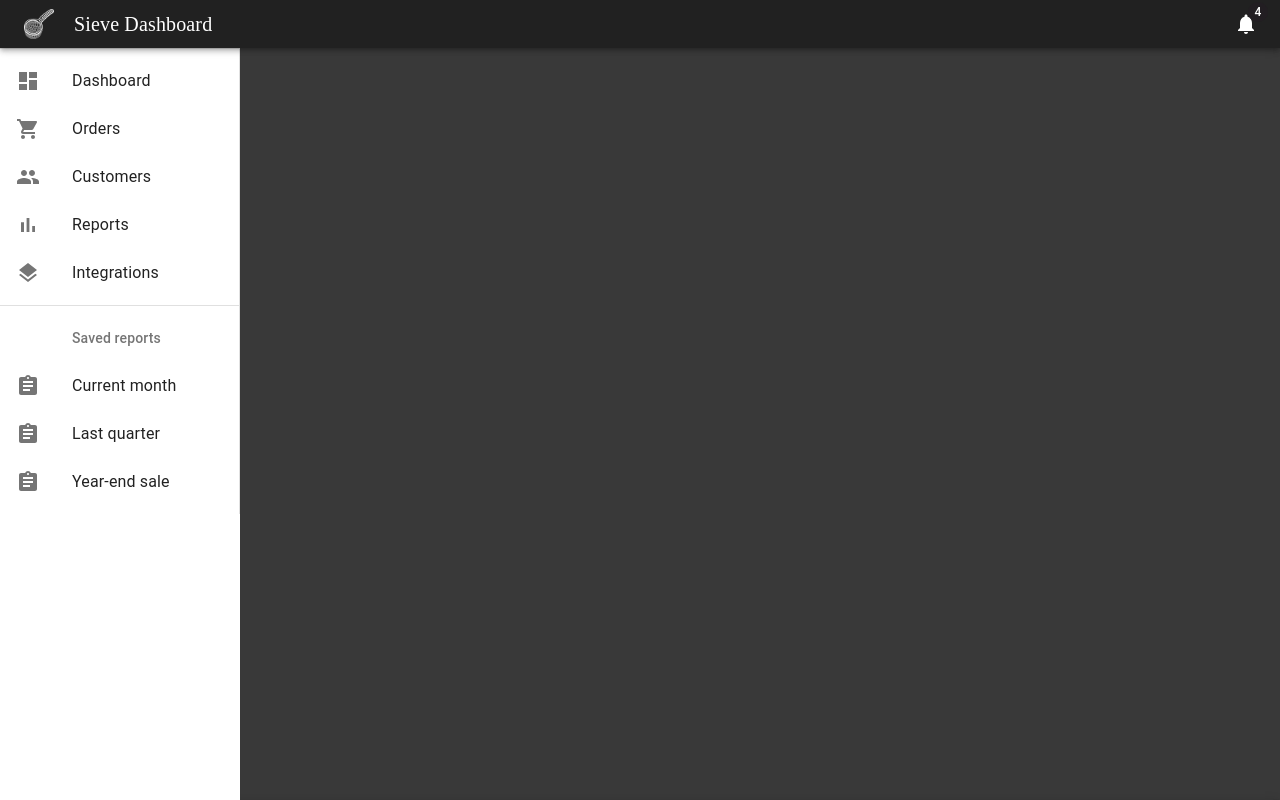
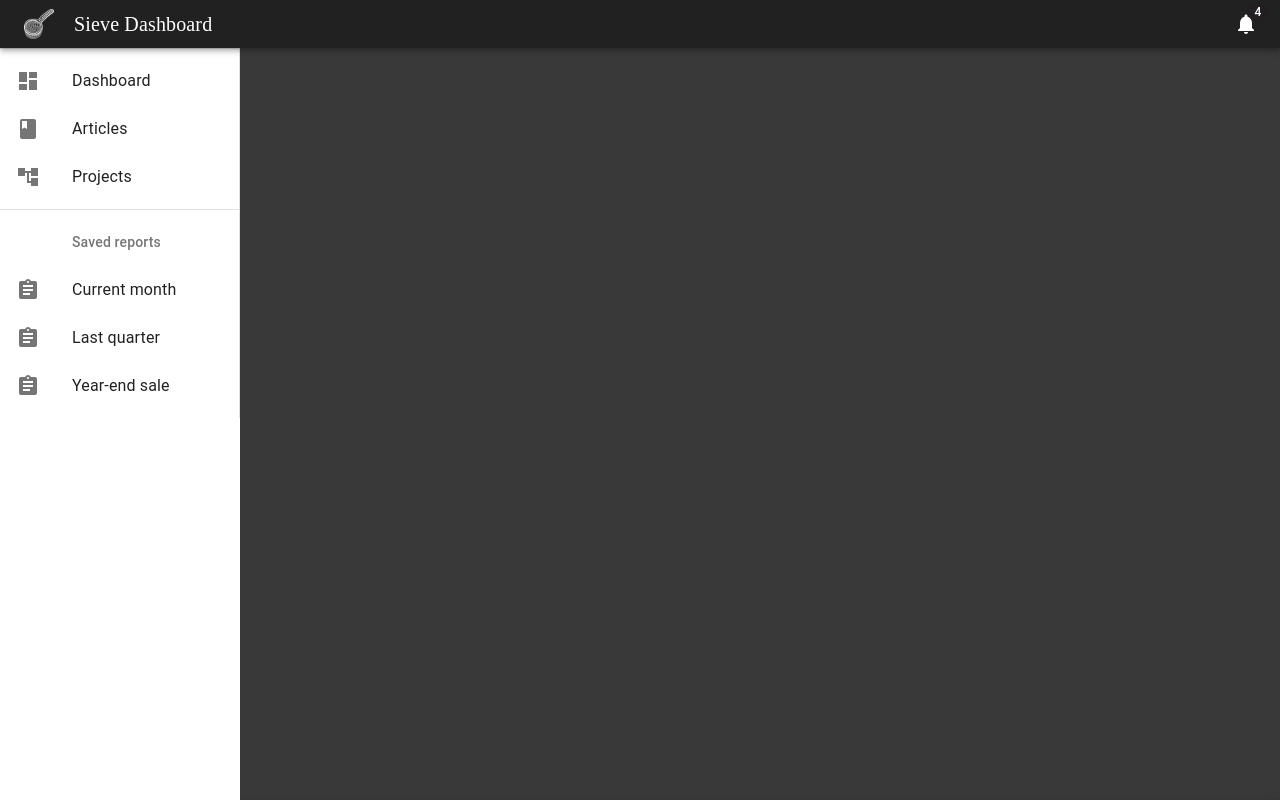
Before and after one commit to sievericcardo/sieve-front, a React (Create React App) app: page /cms-dashboard in a window 1280 px wide. Shown: the top 800 px of the page. Built offline with nearby package versions, Linux system fonts and the light colour scheme; a web font is replaced by a local one.

Commit message:
Update listItems.js
Set the proper routes

```diff
--- a/src/components/dashboard/listItems.js
+++ b/src/components/dashboard/listItems.js
@@ -1,4 +1,7 @@
 import React from 'react';
+import { makeStyles } from '@material-ui/core';
+
+import { Link } from 'react-router-dom';
 
 // Import element from the core
 import ListItem from '@material-ui/core/ListItem';
@@ -8,33 +11,43 @@ import ListSubheader from '@material-ui/core/ListSubheader';
 
 // Import icons
 import DashboardIcon from '@material-ui/icons/Dashboard';
-import ShoppingCartIcon from '@material-ui/icons/ShoppingCart';
-import PeopleIcon from '@material-ui/icons/People';
-import BarChartIcon from '@material-ui/icons/BarChart';
-import LayersIcon from '@material-ui/icons/Layers';
+// import ShoppingCartIcon from '@material-ui/icons/ShoppingCart';
+// import PeopleIcon from '@material-ui/icons/People';
+// import BarChartIcon from '@material-ui/icons/BarChart';
+// import LayersIcon from '@material-ui/icons/Layers';
 import AssignmentIcon from '@material-ui/icons/Assignment';
+
+// Add icons for data in dashboard
+import Book from '@material-ui/icons/Book';
+import AccountTree from '@material-ui/icons/AccountTree';
 
 export const mainListItems = (
   <div>
+    <Link className="linkStyle" to='/cms-dashboard'>
       <ListItem button>
         <ListItemIcon>
           <DashboardIcon />
         </ListItemIcon>
         <ListItemText primary="Dashboard" />
       </ListItem>
+    </Link>
+    <Link className="linkStyle" to='/cms-dashboard/manage-articles'>
       <ListItem button>
         <ListItemIcon>
-        <ShoppingCartIcon />
+         <Book />
         </ListItemIcon>
-      <ListItemText primary="Orders" />
+        <ListItemText primary="Articles" />
       </ListItem>
+    </Link>
+    <Link className="linkStyle" to='/cms-dashboard/manage-projects'>
       <ListItem button>
         <ListItemIcon>
-        <PeopleIcon />
+          <AccountTree />
         </ListItemIcon>
-      <ListItemText primary="Customers" />
+        <ListItemText primary="Projects" />
       </ListItem>
-    <ListItem button>
+    </Link>
+    {/* <ListItem button>
       <ListItemIcon>
         <BarChartIcon />
       </ListItemIcon>
@@ -45,7 +58,7 @@ export const mainListItems = (
         <LayersIcon />
       </ListItemIcon>
       <ListItemText primary="Integrations" />
-    </ListItem>
+    </ListItem> */}
   </div>
 );
 
```
Lines whose indentation alone changed are shown as unchanged.
